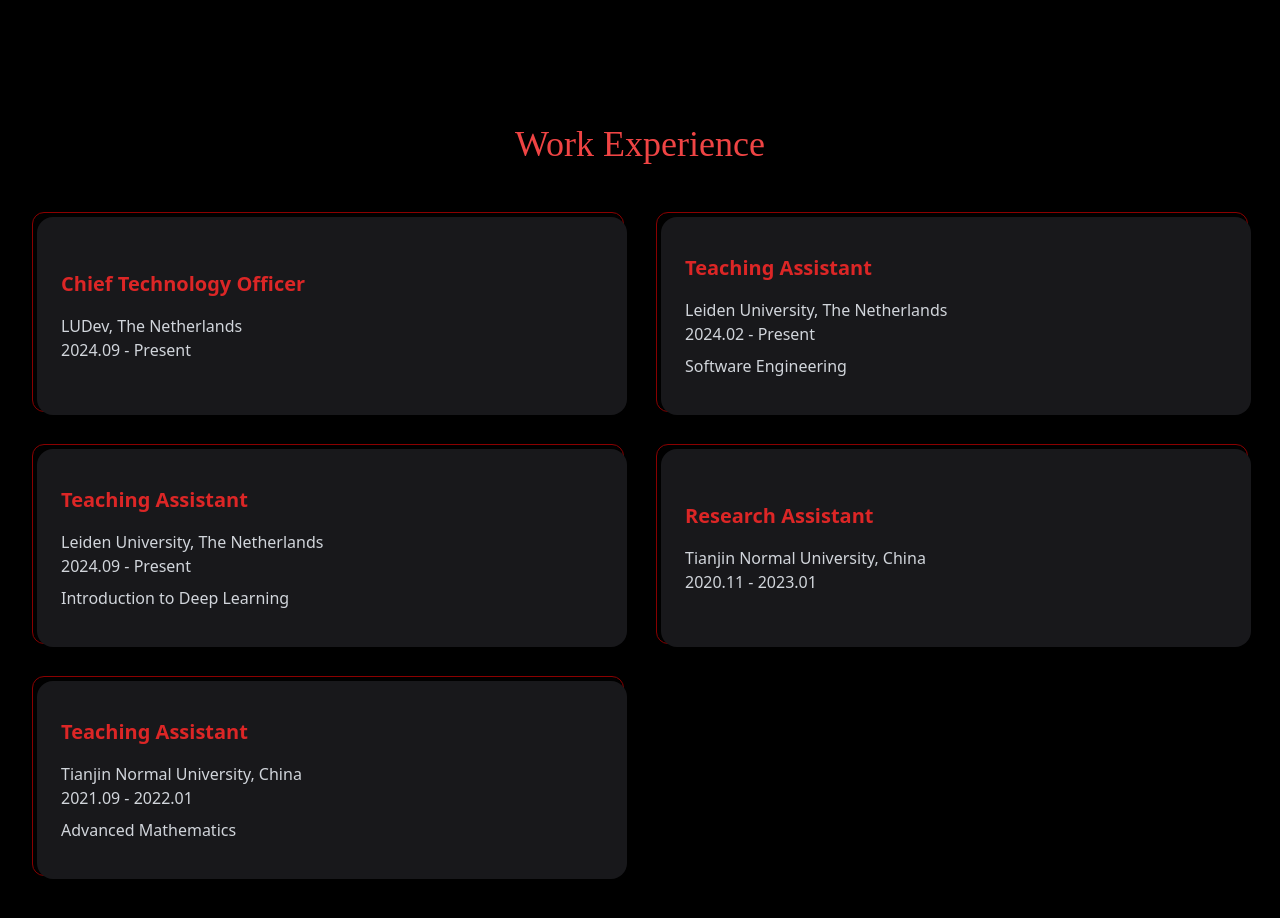
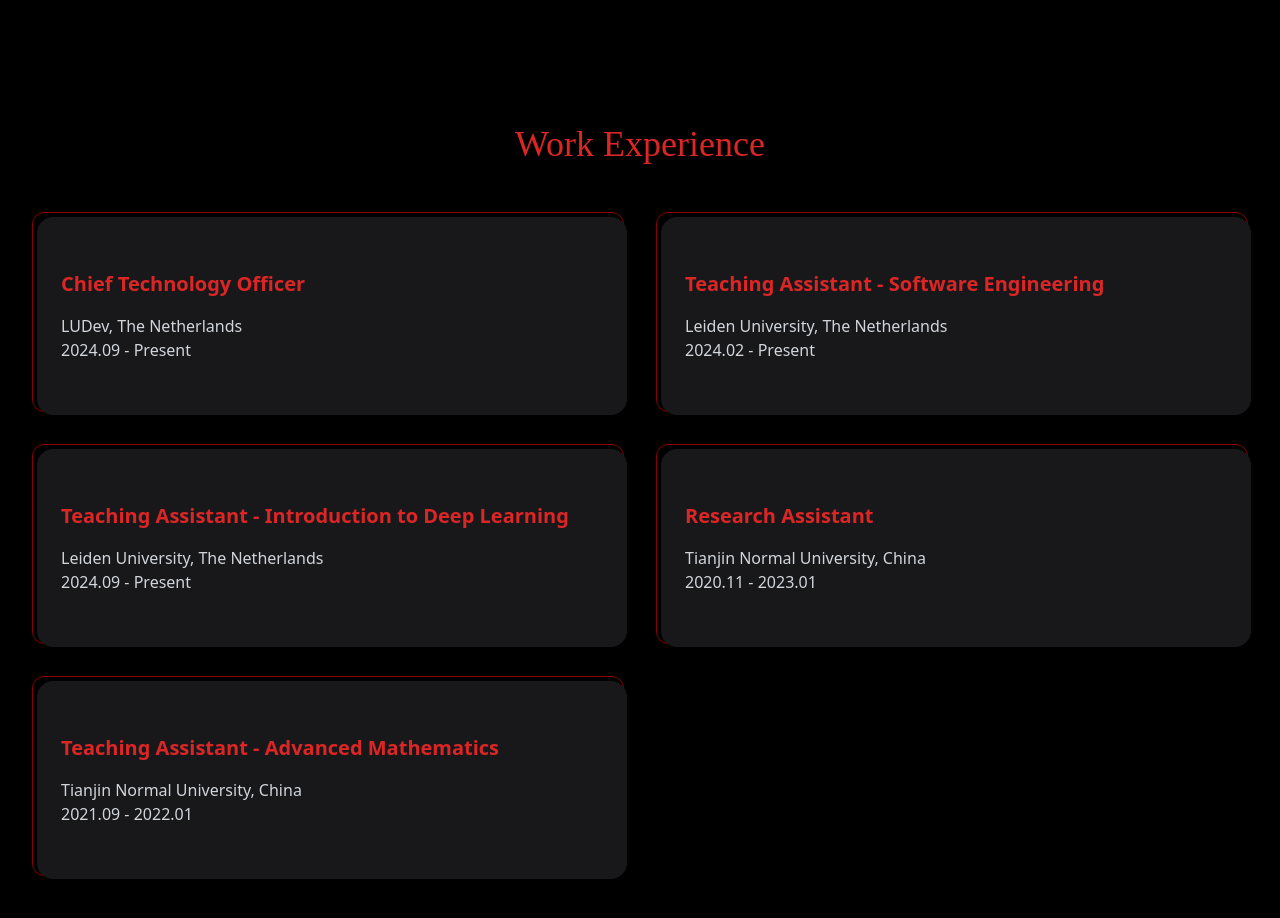
Before and after one commit to CocoChen119/qianpu-space, a plain HTML site: page index.html in a window 1280 px wide. Shown: the part 1880-2798 px from the top of the page. Drawn offline with nearby package versions, Linux system fonts and the light colour scheme; a web font is replaced by a local one.

Commit message:
Update work experience section: adjust title format and unify color scheme

```diff
--- a/index.html
+++ b/index.html
@@ -244,48 +244,45 @@ class="w-full h-full object-cover rounded-xl" alt="Qianpu Chen">
 </section>
 <section id="experience" class="py-20 bg-black">
 <div class="max-w-7xl mx-auto px-4 sm:px-6 lg:px-8">
-<h2 class="text-4xl font-['UnifrakturMaguntia'] text-red-500 mb-12 text-center">Work Experience</h2>
+<h2 class="text-4xl font-['UnifrakturMaguntia'] text-red-600 mb-12 text-center">Work Experience</h2>
 <div class="grid grid-cols-1 md:grid-cols-2 gap-8">
 <div class="card cursor-pointer">
-<div class="card-front bg-zinc-900 p-6 rounded-lg shadow-lg text-[#8B0000]">
-<h3 class="text-xl font-semibold mb-4">Chief Technology Officer</h3>
-<p class="text-gray-600">LUDev, The Netherlands</p>
-<p class="text-gray-500">2024.09 - Present</p>
+<div class="card-front bg-zinc-900 p-6 rounded-lg shadow-lg">
+<h3 class="text-xl font-semibold mb-4 text-red-600">Chief Technology Officer</h3>
+<p class="text-gray-300">LUDev, The Netherlands</p>
+<p class="text-gray-400">2024.09 - Present</p>
 </div>
 </div>
 
 <div class="card cursor-pointer">
-<div class="card-front bg-zinc-900 p-6 rounded-lg shadow-lg text-[#8B0000]">
-<h3 class="text-xl font-semibold mb-4">Teaching Assistant</h3>
-<p class="text-gray-600">Leiden University, The Netherlands</p>
-<p class="text-gray-500">2024.02 - Present</p>
-<p class="text-gray-600 mt-2">Software Engineering</p>
+<div class="card-front bg-zinc-900 p-6 rounded-lg shadow-lg">
+<h3 class="text-xl font-semibold mb-4 text-red-600">Teaching Assistant - Software Engineering</h3>
+<p class="text-gray-300">Leiden University, The Netherlands</p>
+<p class="text-gray-400">2024.02 - Present</p>
 </div>
 </div>
 
 <div class="card cursor-pointer">
-<div class="card-front bg-zinc-900 p-6 rounded-lg shadow-lg text-[#8B0000]">
-<h3 class="text-xl font-semibold mb-4">Teaching Assistant</h3>
-<p class="text-gray-600">Leiden University, The Netherlands</p>
-<p class="text-gray-500">2024.09 - Present</p>
-<p class="text-gray-600 mt-2">Introduction to Deep Learning</p>
+<div class="card-front bg-zinc-900 p-6 rounded-lg shadow-lg">
+<h3 class="text-xl font-semibold mb-4 text-red-600">Teaching Assistant - Introduction to Deep Learning</h3>
+<p class="text-gray-300">Leiden University, The Netherlands</p>
+<p class="text-gray-400">2024.09 - Present</p>
 </div>
 </div>
 
 <div class="card cursor-pointer">
-<div class="card-front bg-zinc-900 p-6 rounded-lg shadow-lg text-[#8B0000]">
-<h3 class="text-xl font-semibold mb-4">Research Assistant</h3>
-<p class="text-gray-600">Tianjin Normal University, China</p>
-<p class="text-gray-500">2020.11 - 2023.01</p>
+<div class="card-front bg-zinc-900 p-6 rounded-lg shadow-lg">
+<h3 class="text-xl font-semibold mb-4 text-red-600">Research Assistant</h3>
+<p class="text-gray-300">Tianjin Normal University, China</p>
+<p class="text-gray-400">2020.11 - 2023.01</p>
 </div>
 </div>
 
 <div class="card cursor-pointer">
-<div class="card-front bg-zinc-900 p-6 rounded-lg shadow-lg text-[#8B0000]">
-<h3 class="text-xl font-semibold mb-4">Teaching Assistant</h3>
-<p class="text-gray-600">Tianjin Normal University, China</p>
-<p class="text-gray-500">2021.09 - 2022.01</p>
-<p class="text-gray-600 mt-2">Advanced Mathematics</p>
+<div class="card-front bg-zinc-900 p-6 rounded-lg shadow-lg">
+<h3 class="text-xl font-semibold mb-4 text-red-600">Teaching Assistant - Advanced Mathematics</h3>
+<p class="text-gray-300">Tianjin Normal University, China</p>
+<p class="text-gray-400">2021.09 - 2022.01</p>
 </div>
 </div>
 </div>
```
